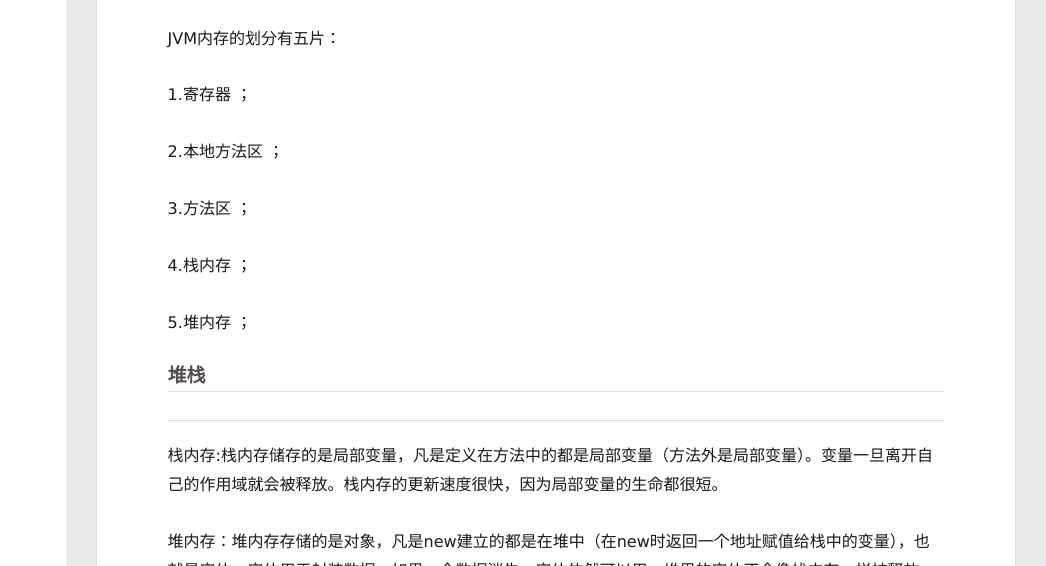
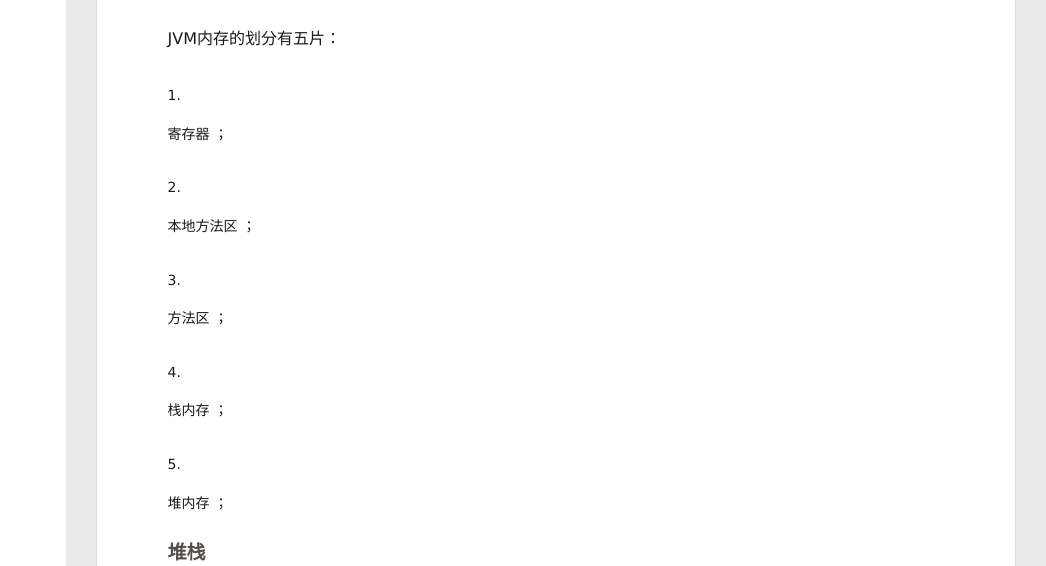
Before and after one commit to XiaoHuaXins/XiaoHuaXins.github.io, a plain HTML site: page 2020/03/23/堆栈/index.html in a window 1280 px wide. Shown: the part 234-800 px from the top of the page, 234-1280 px from the left. Drawn offline with Linux system fonts and the light colour scheme; no server answers; files whose address does not match are found by name.

Commit message:
Site updated: 2020-03-23 19:50:25

```diff
--- a/2020/03/23/堆栈/index.html
+++ b/2020/03/23/堆栈/index.html
@@ -8,15 +8,15 @@
   <link rel="dns-prefetch" href="http://yoursite.com">
   <title>堆栈 | XiaoHuaXins</title>
   <meta name="viewport" content="width=device-width, initial-scale=1, maximum-scale=1">
-  <meta name="description" content="JVM（虚拟机）内存的划分JVM运行时在内存中开辟一片内存区域，启动时在自己的内存区域中进行更细致的划分，因为虚拟机中每一片内存处理的方式都不同，所以要单独进行管理。 JVM内存的划分有五片： 1.寄存器 ； 2.本地方法区 ； 3.方法区 ； 4.栈内存 ； 5.堆内存 ； 堆栈  栈内存:栈内存储存的是局部变量，凡是定义在方法中的都是局部变量（方法外是局部变量）。变量一旦离开自己的作用域就会被">
+  <meta name="description" content="JVM（虚拟机）内存的划分JVM运行时在内存中开辟一片内存区域，启动时在自己的内存区域中进行更细致的划分，因为虚拟机中每一片内存处理的方式都不同，所以要单独进行管理。 JVM内存的划分有五片：  寄存器 ；  本地方法区 ；  方法区 ；  栈内存 ；  堆内存 ；   堆栈 栈内存:栈内存储存的是局部变量，凡是定义在方法中的都是局部变量（方法外是局部变量）。变量一旦离开自己的作用域就会被释放。栈">
 <meta property="og:type" content="article">
 <meta property="og:title" content="堆栈">
 <meta property="og:url" content="http://yoursite.com/2020/03/23/%E5%A0%86%E6%A0%88/index.html">
 <meta property="og:site_name" content="XiaoHuaXins">
-<meta property="og:description" content="JVM（虚拟机）内存的划分JVM运行时在内存中开辟一片内存区域，启动时在自己的内存区域中进行更细致的划分，因为虚拟机中每一片内存处理的方式都不同，所以要单独进行管理。 JVM内存的划分有五片： 1.寄存器 ； 2.本地方法区 ； 3.方法区 ； 4.栈内存 ； 5.堆内存 ； 堆栈  栈内存:栈内存储存的是局部变量，凡是定义在方法中的都是局部变量（方法外是局部变量）。变量一旦离开自己的作用域就会被">
+<meta property="og:description" content="JVM（虚拟机）内存的划分JVM运行时在内存中开辟一片内存区域，启动时在自己的内存区域中进行更细致的划分，因为虚拟机中每一片内存处理的方式都不同，所以要单独进行管理。 JVM内存的划分有五片：  寄存器 ；  本地方法区 ；  方法区 ；  栈内存 ；  堆内存 ；   堆栈 栈内存:栈内存储存的是局部变量，凡是定义在方法中的都是局部变量（方法外是局部变量）。变量一旦离开自己的作用域就会被释放。栈">
 <meta property="og:locale" content="en_US">
 <meta property="article:published_time" content="2020-03-23T10:34:37.656Z">
-<meta property="article:modified_time" content="2020-03-23T11:17:22.823Z">
+<meta property="article:modified_time" content="2020-03-23T10:34:15.835Z">
 <meta property="article:author" content="Yan Ruyu">
 <meta name="twitter:card" content="summary">
 
@@ -176,15 +176,20 @@
 
         <h2 id="JVM（虚拟机）内存的划分"><a href="#JVM（虚拟机）内存的划分" class="headerlink" title="JVM（虚拟机）内存的划分"></a>JVM（虚拟机）内存的划分</h2><p>JVM运行时在内存中开辟一片内存区域，启动时在自己的内存区域中进行更细致的划分，因为虚拟机中每一片内存处理的方式都不同，所以要单独进行管理。</p>
 <p>JVM内存的划分有五片：</p>
-<p>1.寄存器 ；</p>
-<p>2.本地方法区 ；</p>
-<p>3.方法区 ；</p>
-<p>4.栈内存 ；</p>
-<p>5.堆内存 ；</p>
+<ol>
+<li><p>寄存器 ；</p>
+</li>
+<li><p>本地方法区 ；</p>
+</li>
+<li><p>方法区 ；</p>
+</li>
+<li><p>栈内存 ；</p>
+</li>
+<li><p>堆内存 ；</p>
+</li>
+</ol>
 <h3 id="堆栈"><a href="#堆栈" class="headerlink" title="堆栈"></a>堆栈</h3><hr>
-<p> 栈内存:栈内存储存的是局部变量，凡是定义在方法中的都是局部变量（方法外是局部变量）。变量一旦离开自己的作用域就会被释放。栈内存的更新速度很快，因为局部变量的生命都很短。</p>
-<p>   堆内存：堆内存存储的是对象，凡是new建立的都是在堆中（在new时返回一个地址赋值给栈中的变量），也就是实体。实体用于封装数据，如果一个数据消失，实体依然可以用。堆里的实体不会像栈内存一样被释放，但是会被当成垃圾等待回收。（Java有垃圾回收机制不定时回收，但C++就需要自己手动delete）</p>
-<p>   Ps：堆内存在创建时会自动初始化，不需要自己手动初始化。而栈内存是没有自动初始化的。</p>
+<pre><code>栈内存:栈内存储存的是局部变量，凡是定义在方法中的都是局部变量（方法外是局部变量）。变量一旦离开自己的作用域就会被释放。栈内存的更新速度很快，因为局部变量的生命都很短。</code></pre><p>   堆内存：堆内存存储的是对象，凡是new建立的都是在堆中（在new时返回一个地址赋值给栈中的变量），也就是实体。实体用于封装数据，如果一个数据消失，实体依然可以用。堆里的实体不会像栈内存一样被释放，但是会被当成垃圾等待回收。（Java有垃圾回收机制不定时回收，但C++就需要自己手动delete）</p>
 
 
 
```
Also changed, not shown: index.html (+13 -8 lines).
